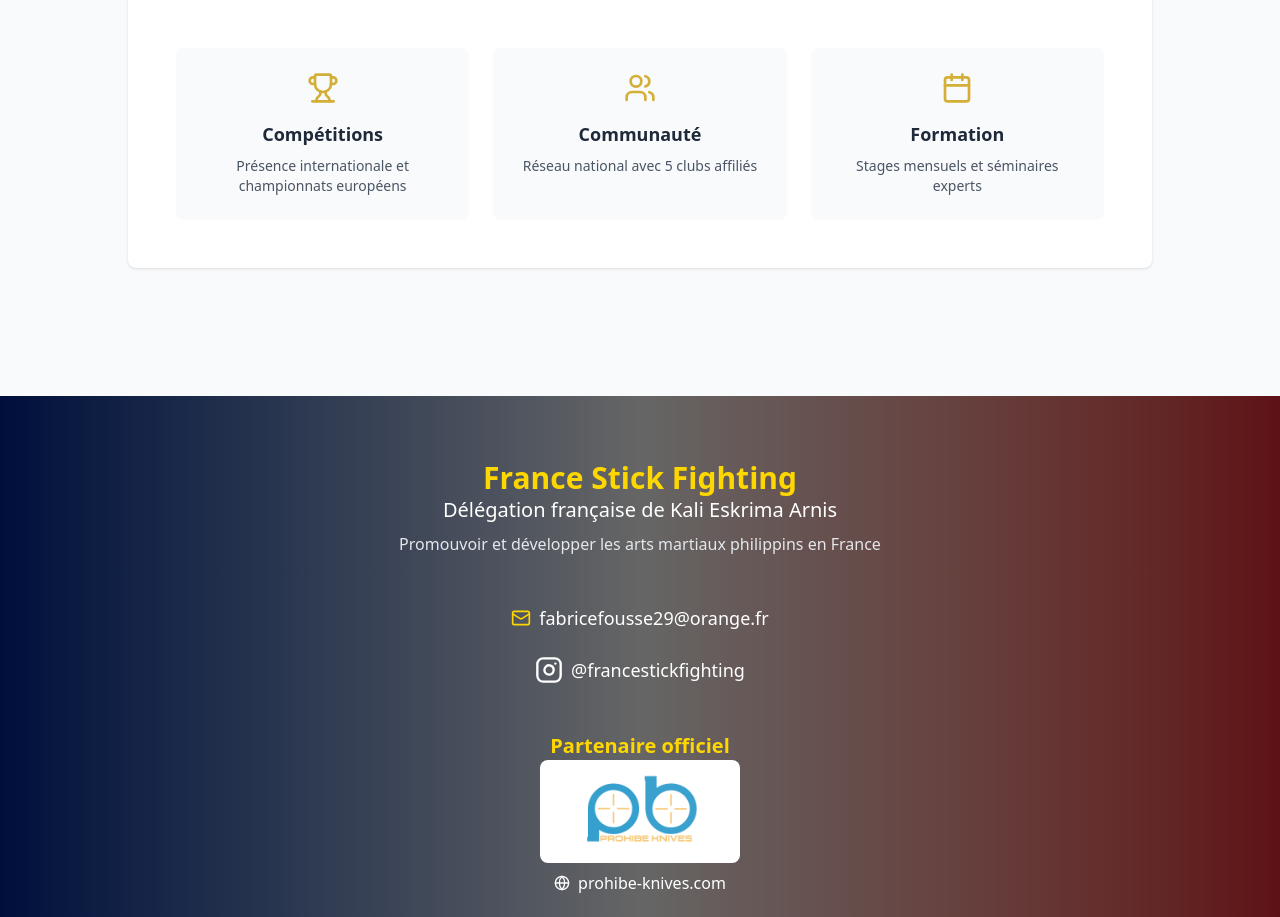
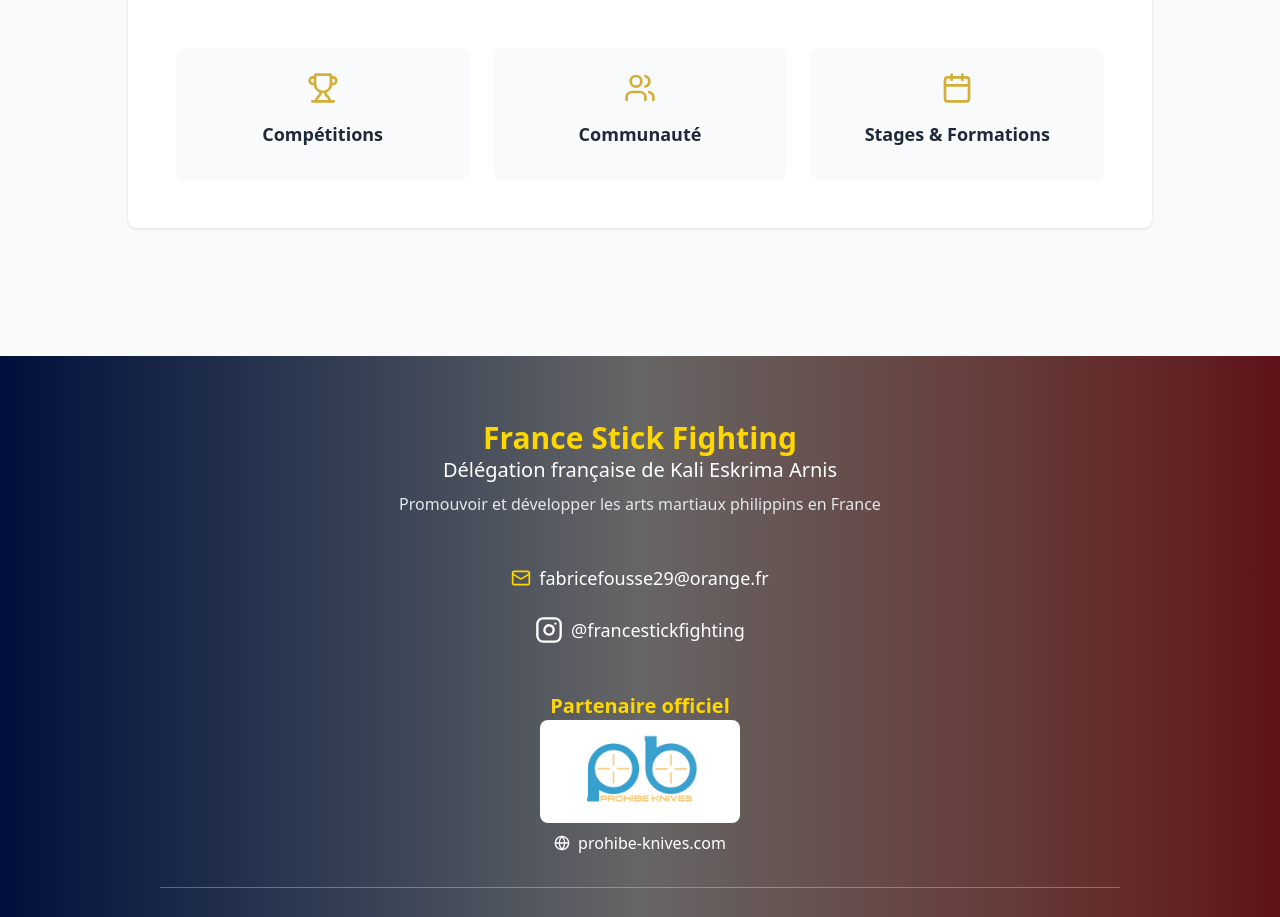
Before and after one commit to adjikpo/stickfighting_france, a Next.js app: page / in a window 1280 px wide. Shown: the part 2225-3142 px from the top of the page. Built offline with nearby package versions, Linux system fonts and the light colour scheme.

Commit message:
WIP update pdf

```diff
--- a/src/app/page.tsx
+++ b/src/app/page.tsx
@@ -38,11 +38,11 @@ export default function Home() {
         subtitle: "Délégation française dédiée au Kali, Eskrima & Arnis",
         description: "Nous représentons fièrement la France dans les compétitions nationales et internationales, tout en formant la nouvelle génération de champions.",
         competitions: "Compétitions",
-        competitionsDesc: "Présence internationale et championnats européens",
+        competitionsDesc: "",
         community: "Communauté",
-        communityDesc: "Réseau national avec 5 clubs affiliés",
-        training: "Formation",
-        trainingDesc: "Stages mensuels et séminaires experts",
+        communityDesc: "",
+        training: "Stages & Formations",
+        trainingDesc: "",
         disciplines: "DISCIPLINES",
         practitioners: "PRATIQUANTS",
         yearsExp: "ANNÉES D'EXPERTISE"
@@ -89,11 +89,11 @@ export default function Home() {
         subtitle: "French delegation dedicated to Kali, Eskrima & Arnis",
         description: "We proudly represent France in national and international competitions, while training the next generation of champions.",
         competitions: "Competitions",
-        competitionsDesc: "International presence and European championships",
+        competitionsDesc: "",
         community: "Community",
-        communityDesc: "National network with 5 affiliated clubs",
+        communityDesc: "",
         training: "Training",
-        trainingDesc: "Monthly workshops and expert seminars",
+        trainingDesc: "",
         disciplines: "DISCIPLINES",
         practitioners: "PRACTITIONERS",
         yearsExp: "YEARS OF EXPERTISE"
```
Also changed, not shown: 2 other files (tests, documents, lock files or other folders).
